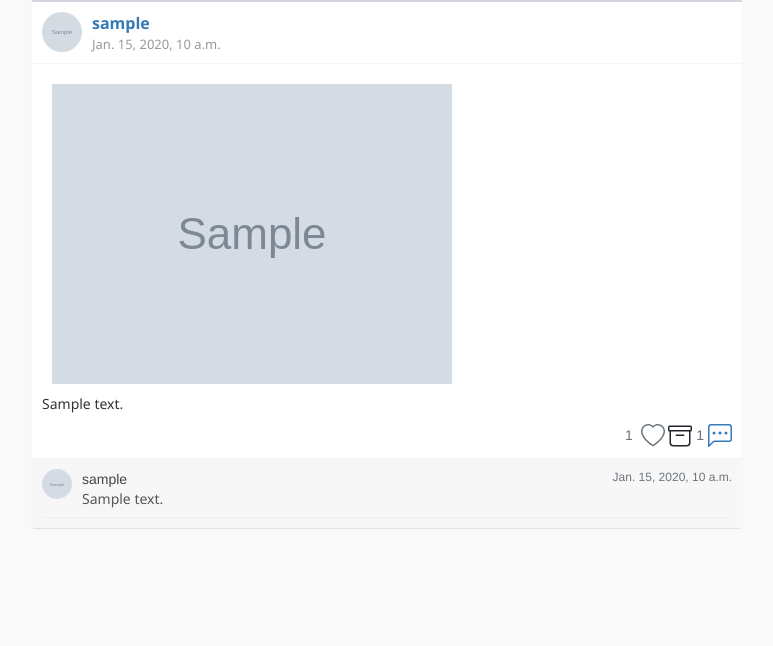
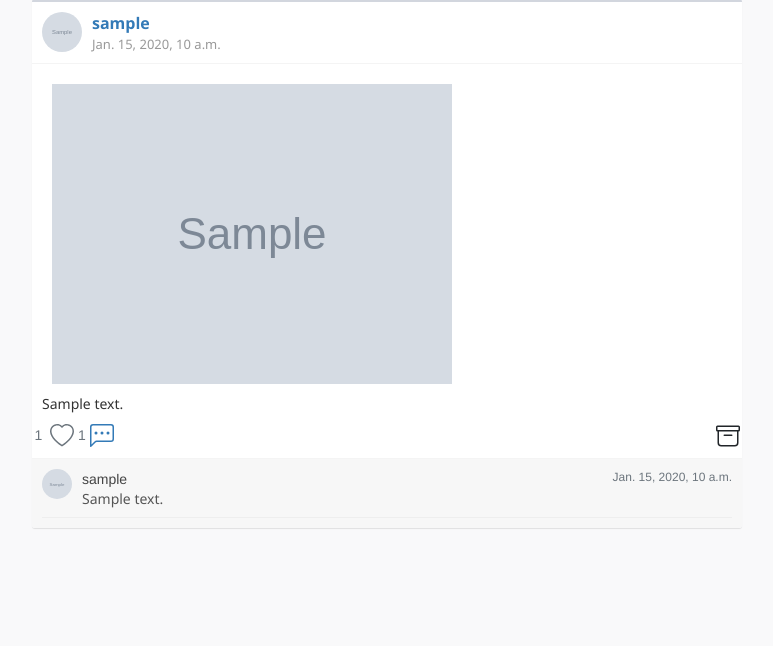
Before and after one commit to insmnia/instamiligram, a Django app: a page that uses main/instagram/templates/instagram/_post.html in a window 1280 px wide. Shown: the part 83-729 px from the top of the page, without its empty margins (68-841 px from the left). Run offline with Django 3.2, Linux system fonts and the light colour scheme; tables that the repository leaves empty hold one stand-in row (values such as "Sample post"); grey boxes marked "Sample" are stand-in pictures; some libraries are stand-ins or nearby versions.

Commit message:
Saving posts

```diff
--- a/main/instagram/templates/instagram/_post.html
+++ b/main/instagram/templates/instagram/_post.html
@@ -10,10 +10,14 @@
             <span class="description">{{object.date_posted}}</span>
         </div>
         <div class="box-tools">
+
         </div>
     </div>
     <div class="box-body"> <img class="img-responsive pad" src="{{ object.image.url }}" alt="Photo">
-        <p>{{object.content}}</p> <span class="pull-right text-muted">
+        <p>{{object.content}}</p> <span class="text-muted">
+            <div class="row">
+
+                <div class="col-sm">
                     <span class="text-muted" id="like_count">{{ object.likes.count }}</span>
                     {% if user.is_authenticated %}
                     {% have_liked object user as user_has_liked %}
@@ -30,21 +34,34 @@
                     {% else %}
                     <button class="btn btn-link text-dark p-0 border-0 btn-outline-light" id="like-button"
                         value="{{ object.id }}">
-                <svg xmlns="http://www.w3.org/2000/svg" width="24" height="24" fill="currentColor" class="bi bi-heart"
-                    viewBox="0 0 16 16">
+                        <svg xmlns="http://www.w3.org/2000/svg" width="24" height="24" fill="currentColor"
+                            class="bi bi-heart" viewBox="0 0 16 16">
                             <path id="like-icon"
                                 d="m8 2.748-.717-.737C5.6.281 2.514.878 1.4 3.053c-.523 1.023-.641 2.5.314 4.385.92 1.815 2.834 3.989 6.286 6.357 3.452-2.368 5.365-4.542 6.286-6.357.955-1.886.838-3.362.314-4.385C13.486.878 10.4.28 8.717 2.01L8 2.748zM8 15C-7.333 4.868 3.279-3.04 7.824 1.143c.06.055.119.112.176.171a3.12 3.12 0 0 1 .176-.17C12.72-3.042 23.333 4.867 8 15z" />
                         </svg>
                     </button>
                     {% endif %}
                     {% else %}
-            <a class="btn btn-link text-dark p-0 border-0 btn-outline-light" href="{% url 'user:register' %}"></a>
-            <svg xmlns="http://www.w3.org/2000/svg" width="24" height="24" fill="currentColor" class="bi bi-heart"
-                viewBox="0 0 16 16">
+                    <a class="btn btn-link text-dark p-0 border-0 btn-outline-light"
+                        href="{% url 'user:register' %}"></a>
+                    <svg xmlns="http://www.w3.org/2000/svg" width="24" height="24" fill="currentColor"
+                        class="bi bi-heart" viewBox="0 0 16 16">
                         <path
                             d="m8 2.748-.717-.737C5.6.281 2.514.878 1.4 3.053c-.523 1.023-.641 2.5.314 4.385.92 1.815 2.834 3.989 6.286 6.357 3.452-2.368 5.365-4.542 6.286-6.357.955-1.886.838-3.362.314-4.385C13.486.878 10.4.28 8.717 2.01L8 2.748zM8 15C-7.333 4.868 3.279-3.04 7.824 1.143c.06.055.119.112.176.171a3.12 3.12 0 0 1 .176-.17C12.72-3.042 23.333 4.867 8 15z" />
                     </svg>
                     {% endif %}
+                    <span class="text-muted">{{ object.comments.count }}</span>
+                    <a href="{% url 'instagram:post-detail' object.id %}">
+                        <svg xmlns="http://www.w3.org/2000/svg" width="24" height="24" fill="currentColor"
+                            class="bi bi-chat-left-dots" viewBox="0 0 16 16">
+                            <path
+                                d="M14 1a1 1 0 0 1 1 1v8a1 1 0 0 1-1 1H4.414A2 2 0 0 0 3 11.586l-2 2V2a1 1 0 0 1 1-1h12zM2 0a2 2 0 0 0-2 2v12.793a.5.5 0 0 0 .854.353l2.853-2.853A1 1 0 0 1 4.414 12H14a2 2 0 0 0 2-2V2a2 2 0 0 0-2-2H2z" />
+                            <path
+                                d="M5 6a1 1 0 1 1-2 0 1 1 0 0 1 2 0zm4 0a1 1 0 1 1-2 0 1 1 0 0 1 2 0zm4 0a1 1 0 1 1-2 0 1 1 0 0 1 2 0z" />
+                        </svg>
+                    </a>
+                </div>
+                <div class="col-sm" style="text-align: right;">
                     <!-- Сохранение понравившихся постов -->
                     {% have_saved object request.user as user_have_saved %}
                     {% if user_have_saved %}
@@ -59,23 +76,16 @@
                     {% else %}
                     <button class="btn btn-link text-dark p-0 border-0 btn-outline-light" id="save-button"
                         value="{{ object.id }}">
-                <svg xmlns="http://www.w3.org/2000/svg" width="24" height="24" fill="currentColor" class="bi bi-archive"
-                    viewBox="0 0 16 16">
+                        <svg xmlns="http://www.w3.org/2000/svg" width="24" height="24" fill="currentColor"
+                            class="bi bi-archive" viewBox="0 0 16 16">
                             <path
                                 d="M0 2a1 1 0 0 1 1-1h14a1 1 0 0 1 1 1v2a1 1 0 0 1-1 1v7.5a2.5 2.5 0 0 1-2.5 2.5h-9A2.5 2.5 0 0 1 1 12.5V5a1 1 0 0 1-1-1V2zm2 3v7.5A1.5 1.5 0 0 0 3.5 14h9a1.5 1.5 0 0 0 1.5-1.5V5H2zm13-3H1v2h14V2zM5 7.5a.5.5 0 0 1 .5-.5h5a.5.5 0 0 1 0 1h-5a.5.5 0 0 1-.5-.5z" />
                         </svg>
                     </button>
                     {% endif %}
-            <span class="text-muted">{{ object.comments.count }}</span>
-            <a href="{% url 'instagram:post-detail' object.id %}">
-                <svg xmlns="http://www.w3.org/2000/svg" width="24" height="24" fill="currentColor"
-                    class="bi bi-chat-left-dots" viewBox="0 0 16 16">
-                    <path
-                        d="M14 1a1 1 0 0 1 1 1v8a1 1 0 0 1-1 1H4.414A2 2 0 0 0 3 11.586l-2 2V2a1 1 0 0 1 1-1h12zM2 0a2 2 0 0 0-2 2v12.793a.5.5 0 0 0 .854.353l2.853-2.853A1 1 0 0 1 4.414 12H14a2 2 0 0 0 2-2V2a2 2 0 0 0-2-2H2z" />
-                    <path
-                        d="M5 6a1 1 0 1 1-2 0 1 1 0 0 1 2 0zm4 0a1 1 0 1 1-2 0 1 1 0 0 1 2 0zm4 0a1 1 0 1 1-2 0 1 1 0 0 1 2 0z" />
-                </svg>
-            </a>
+                </div>
+
+            </div>
         </span>
     </div>
     <div class="box-footer box-comments">
--- a/main/static/css/card.css
+++ b/main/static/css/card.css
@@ -272,3 +272,10 @@ p {
 .img-sm+.img-push {
     margin-left: 40px
 }
+
+.btn:active, button:focus {
+    outline: none;
+  }
+.btn::-moz-focus-inner {
+    border: 0;
+  }
```
Also changed, not shown: main/media/post_pics/1016619_w4MqBeV.jpg (added), main/media/post_pics/Без_названия.jfif (added). Lines whose indentation alone changed are shown as unchanged.
